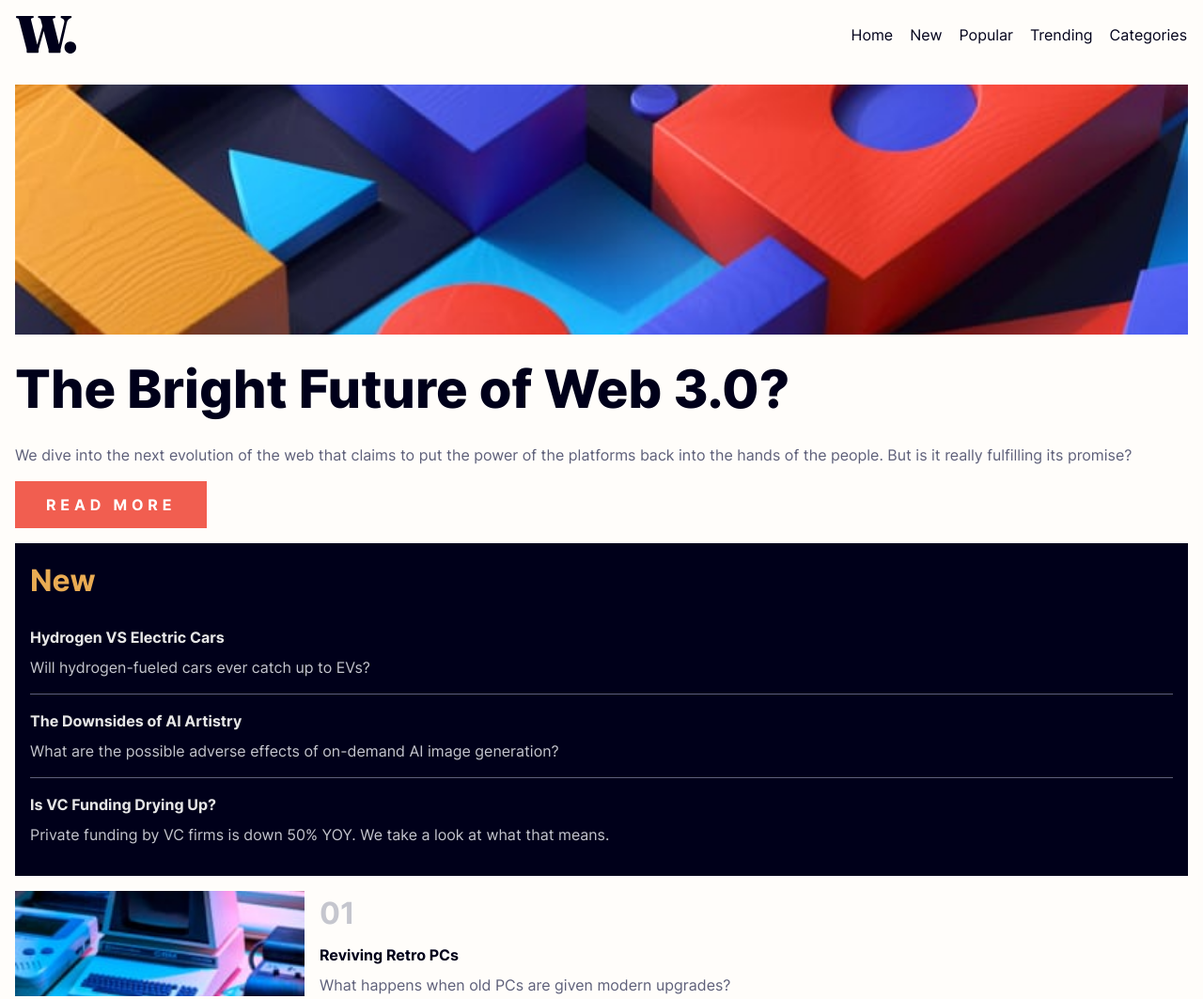
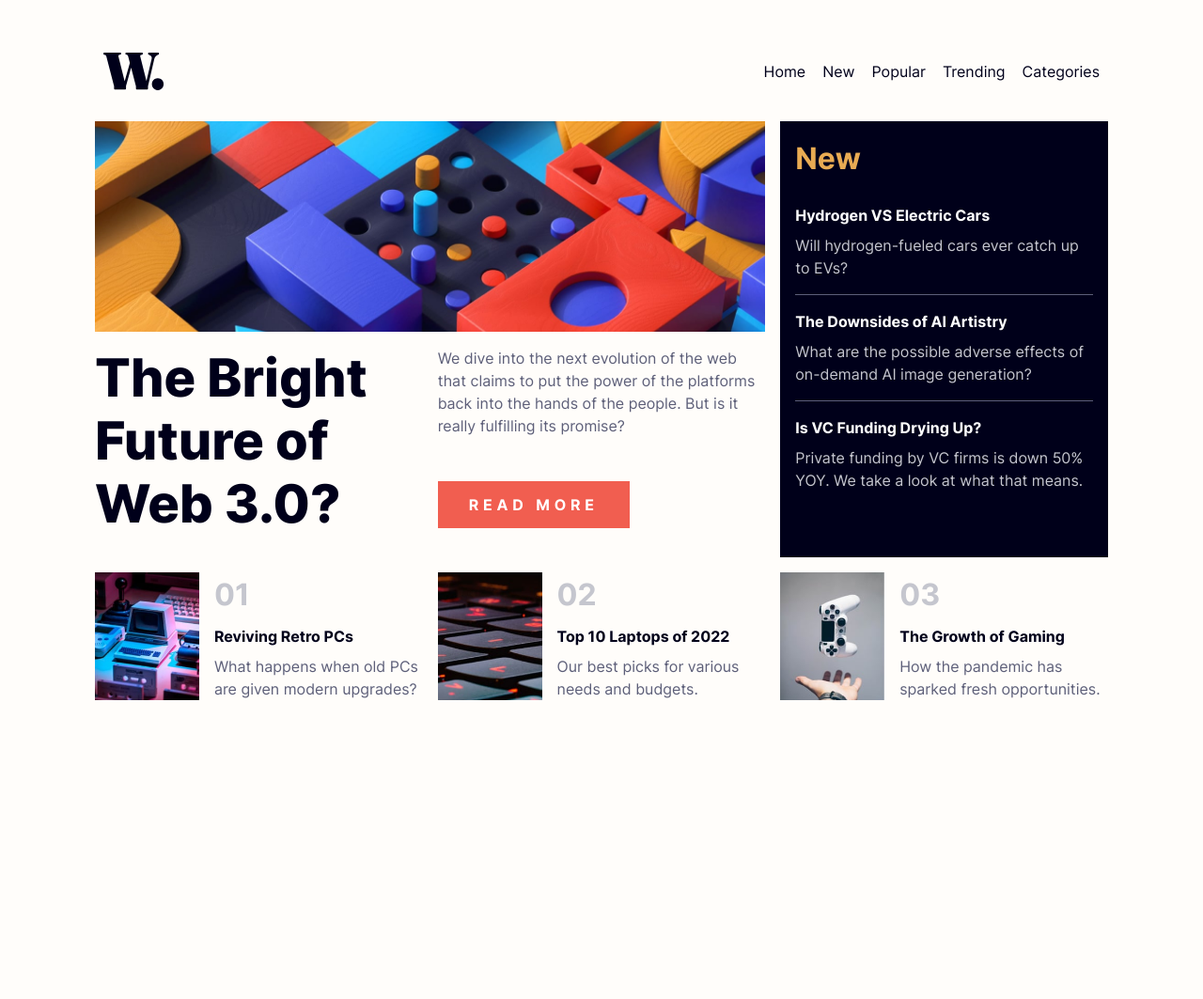
Before and after one commit to davinaleong/fem-news-homepage, a website built with Vite: page index.html in a window 1280 px wide. Shown: the top 1063 px of the page at 94% size. After the commit the page ends 800 px from the top, so only its background shows below. Built offline with nearby package versions, Linux system fonts and the light colour scheme.

Commit message:
Done with news homepage

```diff
--- a/index.html
+++ b/index.html
@@ -18,11 +18,12 @@
 
     <script defer src="./scripts/main.js"></script>
   </head>
-  <body class="body text-neutral-800 bg-neutral-100">
+  <body class="body-flex text-neutral-800 bg-neutral-100">
     <header
       class="primary-header | bg-neutral-100"
       data-element="primary-header"
     >
+      <div class="primary-header-grid container">
         <a href="#" class="btn btn-brand">
           <img src="./images/logo.svg" alt="" />
         </a>
@@ -65,10 +66,16 @@
             </li>
           </ul>
         </nav>
+      </div>
     </header>
-    <main class="primary-content content-grid | p-400">
+    <main class="primary-content">
+      <div class="container content-grid | p-400">
         <div class="content-grid__hero-image | bg-full">&nbsp;</div>
-      <h1 class="content-grid__hero-title | text-neutral-900 fs-900 fw-extrabold">The Bright Future of Web 3.0?</h1>
+        <h1
+          class="content-grid__hero-title | text-neutral-900 fs-900 lh-300 fw-extrabold"
+        >
+          The Bright Future of Web 3.0?
+        </h1>
         <div class="content-grid__hero-content">
           <p class="mb-400">
             We dive into the next evolution of the web that claims to put the
@@ -84,36 +91,69 @@
           <h2 class="text-primary-400 fw-bold fs-700 mb-200">New</h2>
           <ul class="news-list" role="list">
             <li class="news-list__item | py-400">
-            <p class="text-gray-100 fw-bold mb-200">Hydrogen VS Electric Cars</p>
+              <p class="fw-bold mb-200">
+                <a href="#" class="link link-news">Hydrogen VS Electric Cars</a>
+              </p>
               <p>Will hydrogen-fueled cars ever catch up to EVs?</p>
             </li>
             <li class="news-list__item | py-400">
-            <p class="text-gray-100 fw-bold mb-200">The Downsides of AI Artistry</p>
-            <p>What are the possible adverse effects of on-demand AI image generation?</p>
+              <p class="fw-bold mb-200">
+                <a href="#" class="link link-news"
+                  >The Downsides of AI Artistry</a
+                >
+              </p>
+              <p>
+                What are the possible adverse effects of on-demand AI image
+                generation?
+              </p>
             </li>
             <li class="news-list__item | py-400">
-            <p class="text-gray-100 fw-bold mb-200">Is VC Funding Drying Up?</p>
-            <p>Private funding by VC firms is down 50% YOY. We take a look at what that means.</p>
+              <p class="fw-bold mb-200">
+                <a href="#" class="link link-news">Is VC Funding Drying Up?</a>
+              </p>
+              <p>
+                Private funding by VC firms is down 50% YOY. We take a look at
+                what that means.
+              </p>
             </li>
           </ul>
         </div>
         <div class="content-grid__post post-grid | text-neutral-800">
-        <div class="post-grid__thumbnail post-grid__thumbnail-retro | bg-full">&nbsp;</div>
+          <div
+            class="post-grid__thumbnail post-grid__thumbnail-retro | bg-full"
+          >
+            &nbsp;
+          </div>
           <p class="text-neutral-400 fs-700 fw-bold">01</p>
-        <h3 class="text-neutral-900 fw-bold">Reviving Retro PCs</h3>
+          <h3 class="fw-bold">
+            <a href="#" class="link link-post">Reviving Retro PCs</a>
+          </h3>
           <p>What happens when old PCs are given modern upgrades?</p>
         </div>
         <div class="content-grid__post post-grid | text-neutral-800">
-        <div class="post-grid__thumbnail post-grid__thumbnail-laptop | bg-full">&nbsp;</div>
+          <div
+            class="post-grid__thumbnail post-grid__thumbnail-laptop | bg-full"
+          >
+            &nbsp;
+          </div>
           <p class="text-neutral-400 fs-700 fw-bold">02</p>
-        <h3 class="text-neutral-900 fw-bold">Top 10 Laptops of 2022</h3>
+          <h3 class="fw-bold">
+            <a href="#" class="link link-post">Top 10 Laptops of 2022</a>
+          </h3>
           <p>Our best picks for various needs and budgets.</p>
         </div>
         <div class="content-grid__post post-grid | text-neutral-800">
-        <div class="post-grid__thumbnail post-grid__thumbnail-gaming | bg-full">&nbsp;</div>
+          <div
+            class="post-grid__thumbnail post-grid__thumbnail-gaming | bg-full"
+          >
+            &nbsp;
+          </div>
           <p class="text-neutral-400 fs-700 fw-bold">03</p>
-        <h3 class="text-neutral-900 fw-bold">The Growth of Gaming</h3>
+          <h3 class="fw-bold">
+            <a href="#" class="link link-post">The Growth of Gaming</a>
+          </h3>
           <p>How the pandemic has sparked fresh opportunities.</p>
+        </div>
       </div>
     </main>
   </body>
--- a/styles/main.css
+++ b/styles/main.css
@@ -100,8 +100,8 @@
 
   --transition: all 0.3s ease-in-out;
 
-  --primary-header-height: 8.5em;
-  --max-content-width: 50em;
+  --height-primary-header: 4.625em;
+  --width-container: 69.375em;
 }
 /** Root - End **/
 
@@ -123,11 +123,13 @@ body {
   position: relative;
 }
 
+.body-flex {
+  display: block;
+}
+
 .body-grid {
   display: grid;
-  grid-template-rows: repeat(2, max-content);
-  justify-items: center;
-  align-items: center;
+  place-items: center;
 }
 
 .bg-full {
@@ -173,7 +175,7 @@ b {
 }
 
 .container {
-  --container-width: 1110px;
+  --container-width: var(--width-container);
   --container-padding: var(--size-200);
 
   max-width: var(--container-width);
@@ -190,14 +192,32 @@ b {
 
 a {
   --clr-link: var(--clr-primary-400);
-  --clr-hover-link: var(--clr-primary-300);
+  --clr-hover-link: var(--clr-neutral-400);
 
   color: var(--clr-link);
   font-weight: var(--fw-bold);
+  transition: all 0.3s ease-in-out;
 }
 
 a:where(:hover, :focus, :focus-visible) {
   color: var(--clr-hover-link);
+}
+
+.link {
+  --clr-link: var(--clr-neutral-400);
+  --clr-hover-link: var(--clr-neutral-900);
+
+  text-decoration: none;
+}
+
+.link-news {
+  --clr-link: var(--clr-gray-50);
+  --clr-hover-link: var(--clr-primary-400);
+}
+
+.link-post {
+  --clr-link: var(--clr-neutral-900);
+  --clr-hover-link: var(--clr-secondary-400);
 }
 
 .attribution {
@@ -313,6 +333,14 @@ a:where(:hover, :focus, :focus-visible) {
   letter-spacing: 0.3em;
 }
 
+@media (min-width: 48em) {
+  .body-flex {
+    display: flex;
+    flex-direction: column;
+    justify-content: center;
+  }
+}
+
 /** Content - Layout **/
 .main-grid {
   min-height: calc(100vh - 4em);
@@ -338,11 +366,14 @@ a:where(:hover, :focus, :focus-visible) {
   position: sticky;
   top: 0;
   left: 0;
+  z-index: 1;
+}
+
+.primary-header-grid {
   display: grid;
   align-items: stretch;
   grid-template-columns: repeat(2, 1fr);
   grid-template-rows: auto;
-  z-index: 1;
 }
 
 .primary-navigation {
@@ -388,7 +419,7 @@ a:where(:hover, :focus, :focus-visible) {
     inset: 0;
     background-color: hsla(0, 0%, 0%, 0.7);
     translate: 100vw 0;
-    transition: opacity 0.3s ease-in-out 0.3s;
+    transition: opacity 0.3s ease-in-out 0.1s;
   }
 
   .primary-navigation > .nav-list {
@@ -400,7 +431,7 @@ a:where(:hover, :focus, :focus-visible) {
     align-items: start;
     background-color: var(--clr-neutral-100);
     translate: 100vw 0;
-    transition: translate 0.3s ease-in-out 0.3s;
+    transition: translate 0.3s ease-in-out 0.1s;
   }
 
   .primary-navigation .btn-link {
@@ -435,12 +466,18 @@ a:where(:hover, :focus, :focus-visible) {
 }
 
 /** Content - Main Grid **/
+.primary-content {
+  display: grid;
+  place-items: center;
+}
+
 .content-grid {
   display: grid;
   place-items: stretch;
   grid-template-columns: 100%;
   grid-template-rows: 1.5fr max-content max-content 2fr 0.3fr 0.3fr 0.3fr;
   gap: var(--size-400);
+  /* min-height: calc(100vh - var(--height-primary-header)); */
 }
 
 .content-grid__hero-image {
@@ -453,7 +490,7 @@ a:where(:hover, :focus, :focus-visible) {
 
 .post-grid {
   display: grid;
-  grid-template-columns: 1fr 3fr;
+  grid-template-columns: 1fr 2fr;
   grid-template-rows: repeat(3, max-content);
   gap: var(--size-200) var(--size-400);
 }
@@ -472,6 +509,34 @@ a:where(:hover, :focus, :focus-visible) {
 
 .post-grid__thumbnail-gaming {
   background-image: url("./../images/image-gaming-growth.jpg");
+}
+
+@media (min-width: 48em) {
+  .content-grid {
+    grid-template-columns: repeat(3, 1fr);
+    grid-template-rows: repeat(2, 1fr) max-content;
+  }
+
+  .content-grid__hero-image {
+    grid-area: 1 / 1 / 2 / 3;
+    background-image: url("./../images/image-web-3-desktop.jpg");
+  }
+
+  .content-grid__hero-title {
+    grid-area: 2 / 1 / 3 / 2;
+  }
+
+  .content-grid__hero-content {
+    grid-area: 2 / 2 / 3 / 3;
+    display: grid;
+    grid-template-columns: 100%;
+    grid-template-rows: repeat(2, 1fr);
+    place-items: center start;
+  }
+
+  .content-grid__news {
+    grid-area: 1 / 3 / 3 / 4;
+  }
 }
 
 /** Content - End **/
```
Lines whose indentation alone changed are shown as unchanged.
